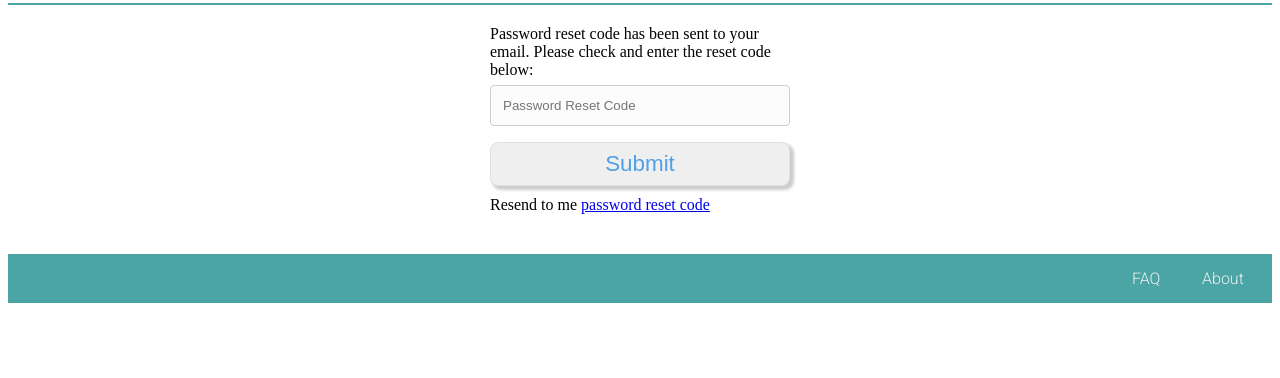
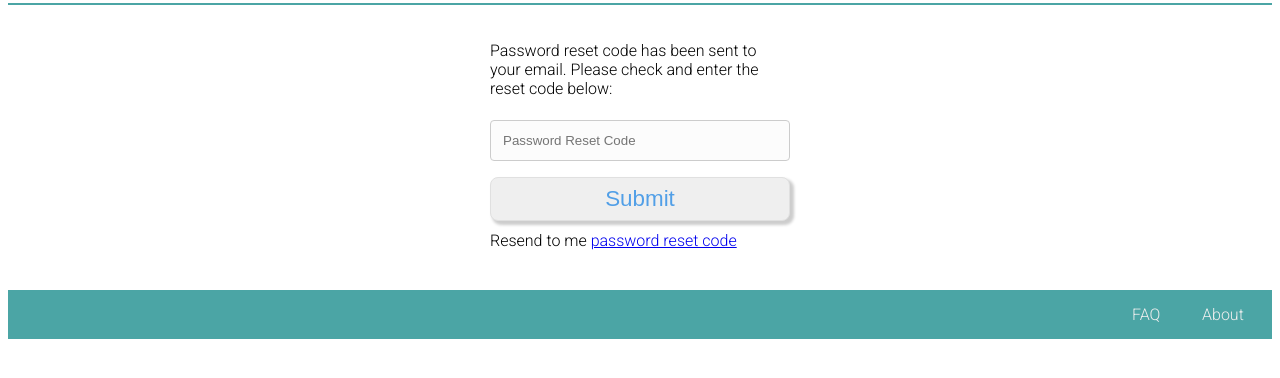
Before and after one commit to mcode36/ChatRoom, a website: page views/passwd_reset.html in a window 1280 px wide. Shown: the part 104-482 px from the top of the page. Drawn offline with nearby package versions, Linux system fonts and the light colour scheme; a web font is replaced by a local one.

Commit message:
Update passwd_reset.html

```diff
--- a/views/passwd_reset.html
+++ b/views/passwd_reset.html
@@ -34,10 +34,10 @@
 
     <div class="col-center-300">
       <form id="reset_form">
-        Password reset code has been sent to your email. Please check and enter the reset code below:
+        <p style="font-family: Roboto;">Password reset code has been sent to your email. Please check and enter the reset code below:</p>
         <input type="text" id="v_code" name="v_code" placeholder="Password Reset Code">
         <button class="hcc-btn hcc-btn-fullCol">Submit</button>
-        <div>Resend to me <a href="/api/passwd_reset_req">password reset code</a></div>
+        <div style="font-family: Roboto;">Resend to me <a href="/api/passwd_reset_req">password reset code</a></div>
       </form>
     </div>
 
```
